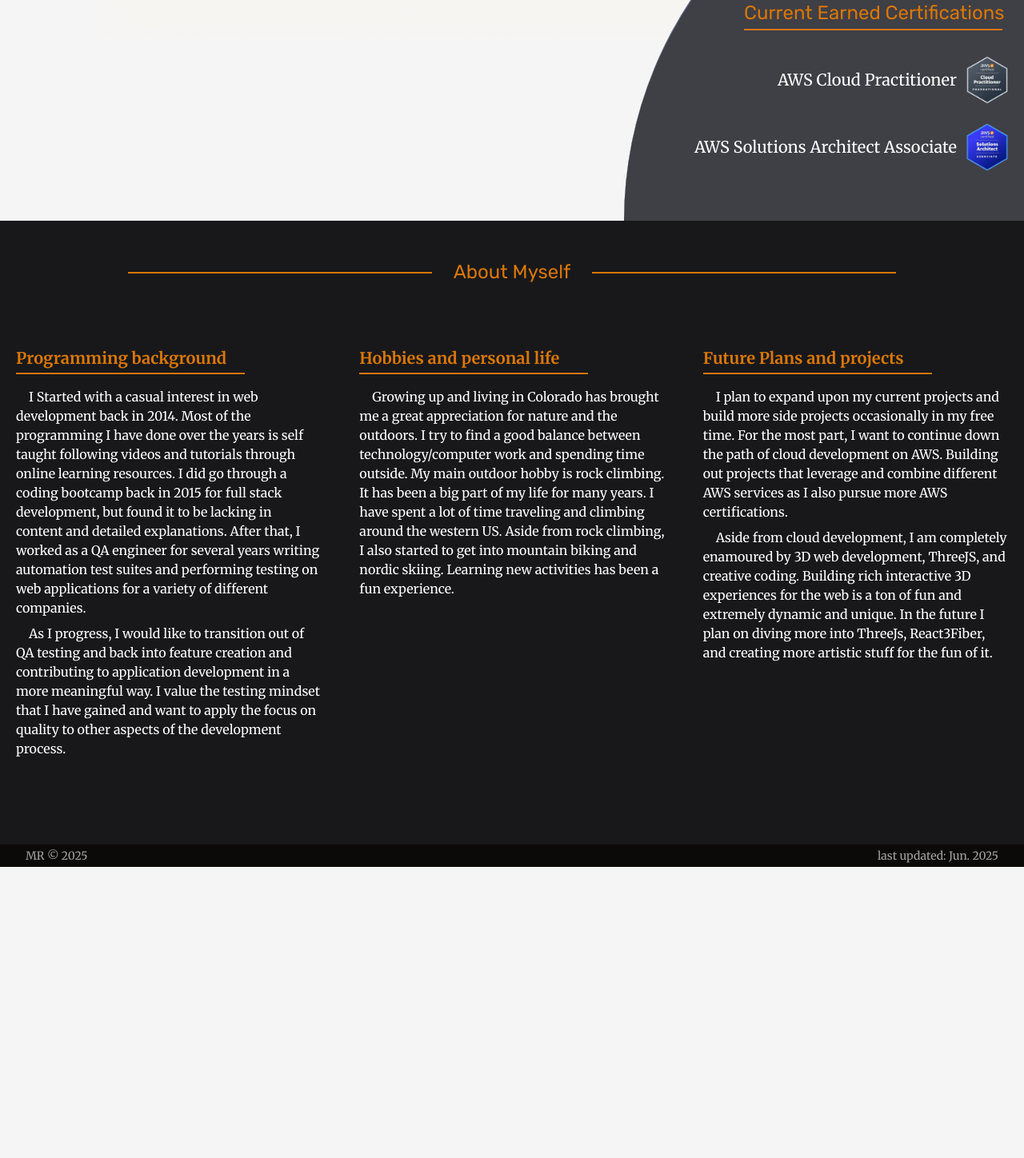
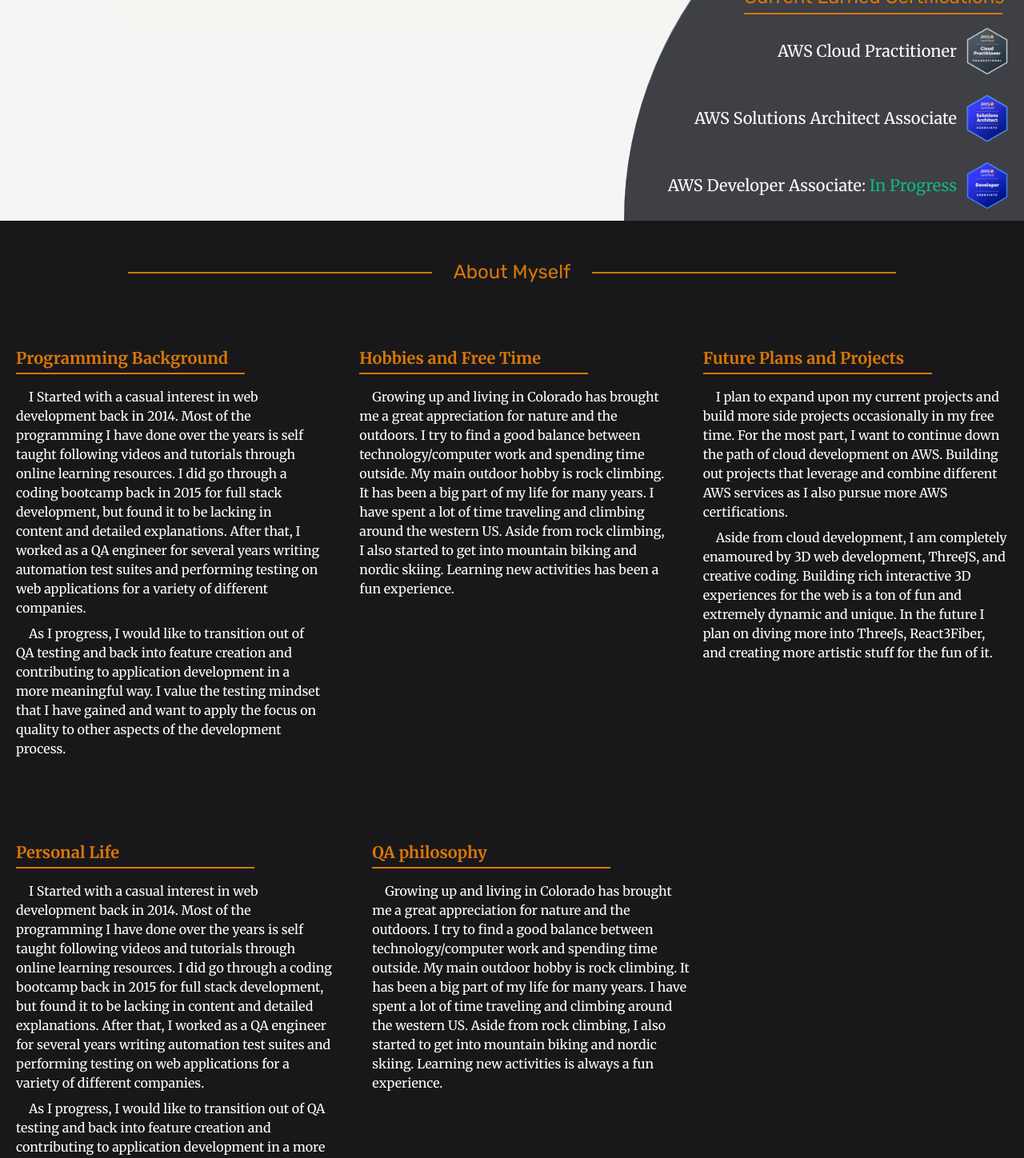
Before and after one commit to Cedaring-xr/cra-portfolio-site, a React (Create React App) app: page / in a window 1280 px wide. Shown: the part 1200-2648 px from the top of the page at 80% size. Before the commit the page ends 2284 px from the top, so only its background shows below. Built offline with nearby package versions, Linux system fonts and the light colour scheme.

Commit message:
wording changes

```diff
--- a/src/components/Certifications.tsx
+++ b/src/components/Certifications.tsx
@@ -1,18 +1,25 @@
 import CCP from '../assets/icons/CCPtransparent.png'
 import SAA from '../assets/icons/SAAtransparent.png'
+import DA from '../assets/icons/DAtransparent.png'
 
 const Certifications = () => {
 	return (
 		<div className="bg-zinc-700 w-[500px] h-[500px] quarter-circle text-white relative left-full -translate-x-[500px] pr-4 border-slate-500 border-t-4">
-			<h2 className="text-2xl ml-[150px] mt-[220px] sans-font text-amber-600">Current Earned Certifications</h2>
+			<h2 className="text-2xl ml-[150px] mt-[200px] sans-font text-amber-600">Current Earned Certifications</h2>
 			<hr className="line-break w-2/3 ml-[150px]" />
-			<div className="flex flex-row mt-8 justify-end">
-				<span className="font-title text-xl m-2 mt-4">AWS Cloud Practitioner</span>
+			<div className="flex flex-row mt-4 justify-end">
+				<p className="font-title text-xl m-2 mt-4">AWS Cloud Practitioner</p>
 				<img src={CCP} alt="Cloud Practitioner icon" className="w-[60px] h-[60px]" />
 			</div>
 			<div className="flex flex-row mt-6 justify-end">
-				<span className="font-title text-xl m-2 mt-4">AWS Solutions Architect Associate</span>
+				<p className="font-title text-xl m-2 mt-4">AWS Solutions Architect Associate</p>
 				<img src={SAA} alt="Solutions Architect Associate icon" className="max-w-[60px] h-[60px] aspect-auto" />
+			</div>
+			<div className="flex flex-row mt-6 justify-end">
+				<p className="font-title text-xl m-2 mt-4">
+					AWS Developer Associate: <span className="text-emerald-500">In Progress</span>
+				</p>
+				<img src={DA} alt="Solutions Architect Associate icon" className="max-w-[60px] h-[60px] aspect-auto" />
 			</div>
 		</div>
 	)
--- a/src/pages/Home.tsx
+++ b/src/pages/Home.tsx
@@ -17,7 +17,7 @@
 				</div>
 				<div className="flex flex-col lg:flex-row lg:gap-6 text-white lg:px-2 lg:max-w-[1600px] mx-auto lg:pt-12 px-4 pt-12">
 					<div className="p-3 rounded-lg mt-8 lg:w-1/3">
-						<h3 className="font-title font-bold text-xl text-amber-600">Programming background</h3>
+						<h3 className="font-title font-bold text-xl text-amber-600">Programming Background</h3>
 						<hr className="line-break" />
 						<p className="mt-4 indent-4">
 							I Started with a casual interest in web development back in 2014. Most of the programming I
@@ -35,7 +35,7 @@
 						</p>
 					</div>
 					<div className="p-3 rounded-lg mt-8 lg:w-1/3">
-						<h3 className="font-title font-bold text-xl text-amber-600">Hobbies and personal life</h3>
+						<h3 className="font-title font-bold text-xl text-amber-600">Hobbies and Free Time</h3>
 						<hr className="line-break" />
 						<p className="mt-4 indent-4">
 							Growing up and living in Colorado has brought me a great appreciation for nature and the
@@ -47,7 +47,7 @@
 						</p>
 					</div>
 					<div className="p-3 rounded-lg mt-8 lg:w-1/3">
-						<h3 className="font-title font-bold text-xl text-amber-600">Future Plans and projects</h3>
+						<h3 className="font-title font-bold text-xl text-amber-600">Future Plans and Projects</h3>
 						<hr className="line-break" />
 						<p className="mt-4 indent-4">
 							I plan to expand upon my current projects and build more side projects occasionally in my
@@ -63,6 +63,38 @@
 						</p>
 					</div>
 				</div>
+				<div className="flex flex-col lg:flex-row lg:gap-6 text-white lg:px-2 lg:max-w-[1600px] mx-auto lg:pt-12 px-4 pt-12">
+					<div className="p-3 rounded-lg mt-8 lg:w-1/3">
+						<h3 className="font-title font-bold text-xl text-amber-600">Personal Life</h3>
+						<hr className="line-break" />
+						<p className="mt-4 indent-4">
+							I Started with a casual interest in web development back in 2014. Most of the programming I
+							have done over the years is self taught following videos and tutorials through online
+							learning resources. I did go through a coding bootcamp back in 2015 for full stack
+							development, but found it to be lacking in content and detailed explanations. After that, I
+							worked as a QA engineer for several years writing automation test suites and performing
+							testing on web applications for a variety of different companies.
+						</p>
+						<p className="indent-4 mt-2">
+							As I progress, I would like to transition out of QA testing and back into feature creation
+							and contributing to application development in a more meaningful way. I value the testing
+							mindset that I have gained and want to apply the focus on quality to other aspects of the
+							development process.
+						</p>
+					</div>
+					<div className="p-3 rounded-lg mt-8 lg:w-1/3">
+						<h3 className="font-title font-bold text-xl text-amber-600">QA philosophy</h3>
+						<hr className="line-break" />
+						<p className="mt-4 indent-4">
+							Growing up and living in Colorado has brought me a great appreciation for nature and the
+							outdoors. I try to find a good balance between technology/computer work and spending time
+							outside. My main outdoor hobby is rock climbing. It has been a big part of my life for many
+							years. I have spent a lot of time traveling and climbing around the western US. Aside from
+							rock climbing, I also started to get into mountain biking and nordic skiing. Learning new
+							activities is always a fun experience.
+						</p>
+					</div>
+				</div>
 			</div>
 		</div>
 	)
```
Also changed, not shown: src/assets/icons/DAtransparent.png (added).
